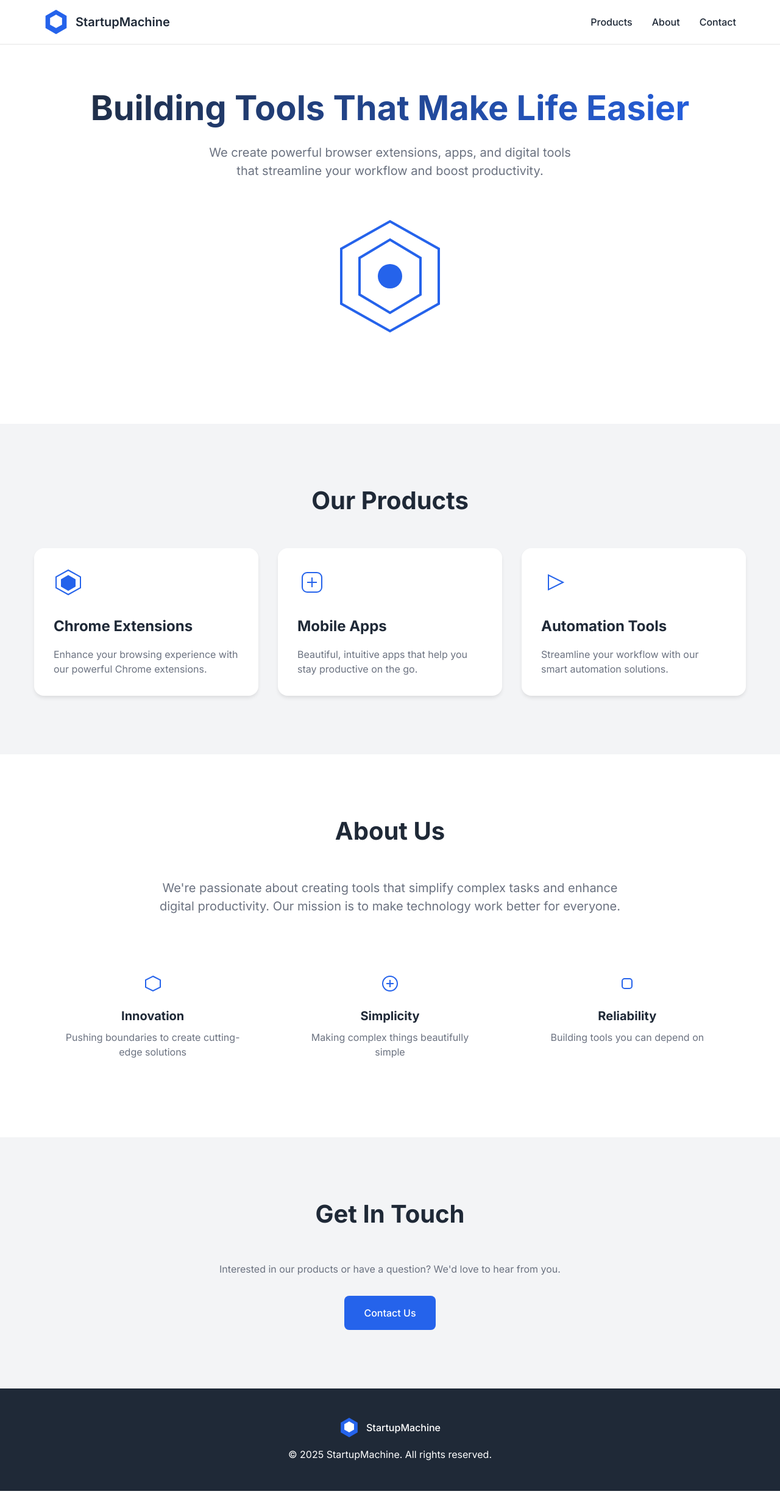
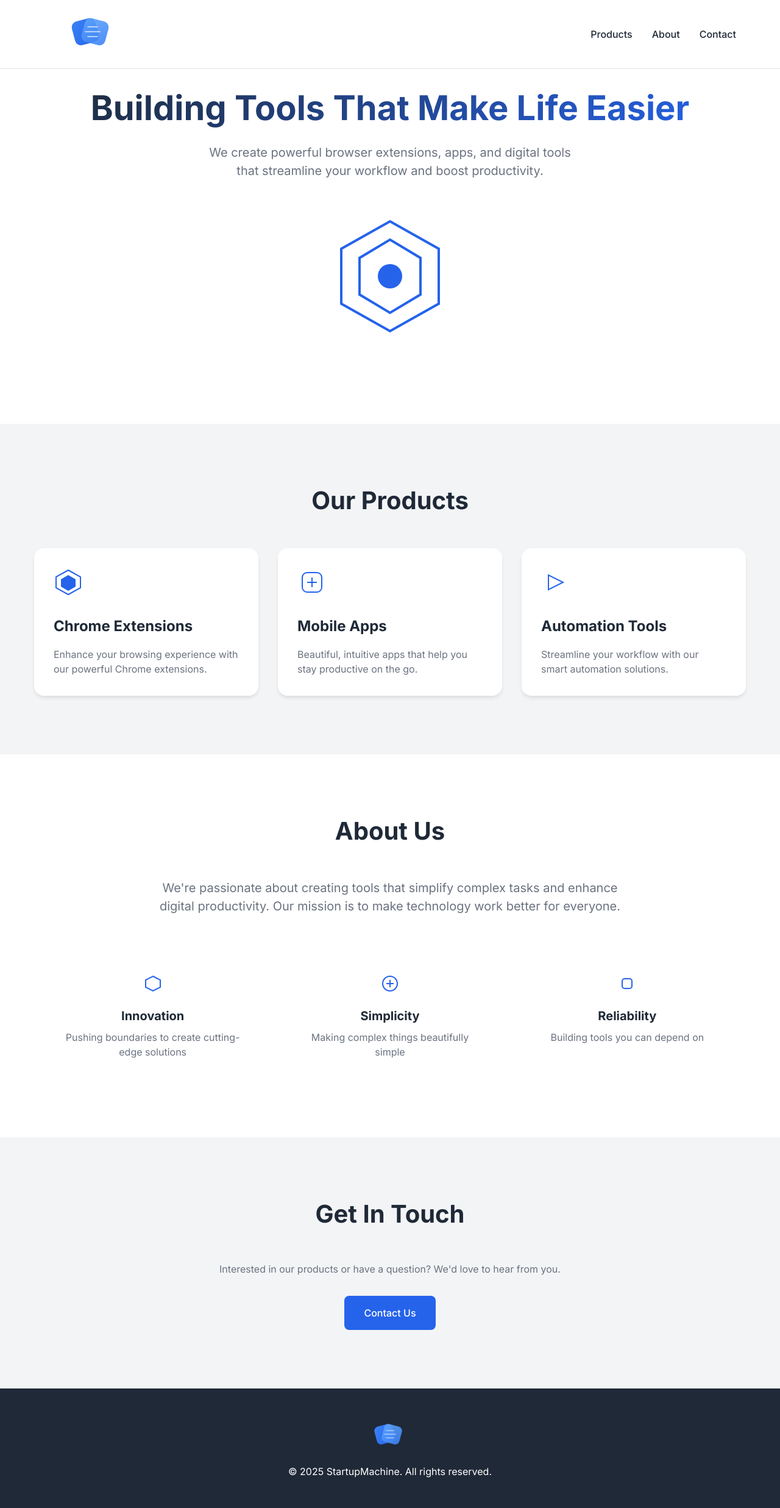
Before and after one commit to ajaypalnitj/startupmachine, a plain HTML site: page index.html in a window 1280 px wide. Shown: the whole page at 61% size. Before the commit the page ends 2445 px from the top, so only its background shows below. Drawn offline with Linux system fonts and the light colour scheme.

Commit message:
Update index.html

```diff
--- a/index.html
+++ b/index.html
@@ -13,11 +13,41 @@
     <header>
         <nav>
             <div class="logo">
-                <svg width="40" height="40" viewBox="0 0 40 40" fill="none" xmlns="http://www.w3.org/2000/svg">
-                    <path d="M20 0L37.3205 10V30L20 40L2.67949 30V10L20 0Z" fill="#2563EB"/>
-                    <path d="M20 8L29.8205 13.5V24.5L20 30L10.1795 24.5V13.5L20 8Z" fill="white"/>
+                <svg width="160" height="80" viewBox="0 0 400 200" xmlns="http://www.w3.org/2000/svg">
+                    <!-- Background -->
+                    <rect width="400" height="200" fill="white"/>
+
+                    <!-- Gradient definitions -->
+                    <defs>
+                        <linearGradient id="gradient1" x1="0%" y1="0%" x2="100%" y2="100%">
+                            <stop offset="0%" style="stop-color:#3B82F6"/>
+                            <stop offset="100%" style="stop-color:#2563EB"/>
+                        </linearGradient>
+                        <linearGradient id="gradient2" x1="0%" y1="0%" x2="100%" y2="100%">
+                            <stop offset="0%" style="stop-color:#60A5FA"/>
+                            <stop offset="100%" style="stop-color:#3B82F6"/>
+                        </linearGradient>
+                    </defs>
+
+                    <!-- Main icon - overlapping rounded rectangles creating a dynamic tool/app icon -->
+                    <rect x="120" y="40"
+                          width="100" height="100"
+                          rx="24"
+                          fill="url(#gradient1)"
+                          transform="rotate(-15, 170, 90)"/>
+
+                    <rect x="160" y="40"
+                          width="100" height="100"
+                          rx="24"
+                          fill="url(#gradient2)"
+                          transform="rotate(15, 210, 90)"
+                          style="opacity: 0.9"/>
+
+                    <!-- Abstract speed lines representing productivity -->
+                    <path d="M180 70 L220 70" stroke="white" stroke-width="4" stroke-linecap="round" style="opacity: 0.8"/>
+                    <path d="M170 90 L230 90" stroke="white" stroke-width="4" stroke-linecap="round" style="opacity: 0.8"/>
+                    <path d="M180 110 L220 110" stroke="white" stroke-width="4" stroke-linecap="round" style="opacity: 0.8"/>
                 </svg>
-                <span>StartupMachine</span>
             </div>
             <div class="nav-links">
                 <a href="#products">Products</a>
@@ -114,11 +144,41 @@
     <footer>
         <div class="footer-content">
             <div class="footer-logo">
-                <svg width="32" height="32" viewBox="0 0 32 32" fill="none" xmlns="http://www.w3.org/2000/svg">
-                    <path d="M16 0L29.8564 8V24L16 32L2.14359 24V8L16 0Z" fill="#2563EB"/>
-                    <path d="M16 6L23.9282 10.5V19.5L16 24L8.07179 19.5V10.5L16 6Z" fill="white"/>
+                <svg width="120" height="60" viewBox="0 0 400 200" xmlns="http://www.w3.org/2000/svg">
+                    <!-- Background -->
+                    <rect width="400" height="200" fill="var(--text)"/>
+
+                    <!-- Gradient definitions -->
+                    <defs>
+                        <linearGradient id="gradient1-footer" x1="0%" y1="0%" x2="100%" y2="100%">
+                            <stop offset="0%" style="stop-color:#3B82F6"/>
+                            <stop offset="100%" style="stop-color:#2563EB"/>
+                        </linearGradient>
+                        <linearGradient id="gradient2-footer" x1="0%" y1="0%" x2="100%" y2="100%">
+                            <stop offset="0%" style="stop-color:#60A5FA"/>
+                            <stop offset="100%" style="stop-color:#3B82F6"/>
+                        </linearGradient>
+                    </defs>
+
+                    <!-- Main icon - overlapping rounded rectangles creating a dynamic tool/app icon -->
+                    <rect x="120" y="40"
+                          width="100" height="100"
+                          rx="24"
+                          fill="url(#gradient1-footer)"
+                          transform="rotate(-15, 170, 90)"/>
+
+                    <rect x="160" y="40"
+                          width="100" height="100"
+                          rx="24"
+                          fill="url(#gradient2-footer)"
+                          transform="rotate(15, 210, 90)"
+                          style="opacity: 0.9"/>
+
+                    <!-- Abstract speed lines representing productivity -->
+                    <path d="M180 70 L220 70" stroke="white" stroke-width="4" stroke-linecap="round" style="opacity: 0.8"/>
+                    <path d="M170 90 L230 90" stroke="white" stroke-width="4" stroke-linecap="round" style="opacity: 0.8"/>
+                    <path d="M180 110 L220 110" stroke="white" stroke-width="4" stroke-linecap="round" style="opacity: 0.8"/>
                 </svg>
-                <span>StartupMachine</span>
             </div>
             <p>&copy; 2025 StartupMachine. All rights reserved.</p>
         </div>
```
